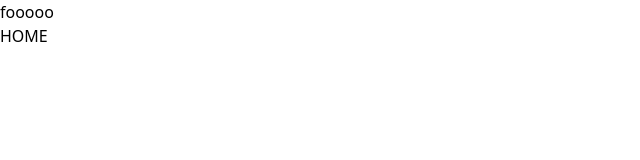
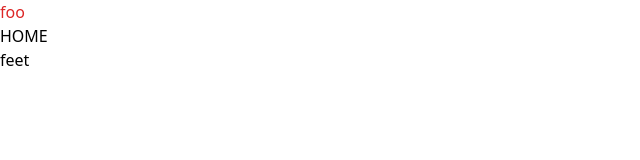
Before and after one commit to clairefro/icco-kennels-website, a Next.js app: page / in a window 1280 px wide. Shown: the top 160 px of the page, without its empty margins (0-640 px from the left). Built offline with nearby package versions, Linux system fonts and the light colour scheme.

Commit message:
Fix tailwind config && add kevin-dev

```diff
--- a/package.json
+++ b/package.json
@@ -4,6 +4,7 @@
   "private": true,
   "scripts": {
     "dev": "next dev",
+    "kevin-dev": "rm -rf .next && next dev",
     "build": "next build",
     "start": "next start",
     "lint": "next lint"
--- /dev/null
+++ b/src/components/Footer/index.tsx
@@ -0,0 +1,7 @@
+import React from "react";
+
+const Footer: React.FC = () => {
+  return <div>feet</div>;
+};
+
+export default Footer;
--- /dev/null
+++ b/src/components/Navbar/index.tsx
@@ -0,0 +1,7 @@
+import React from "react";
+
+const Navbar: React.FC = () => {
+  return <nav className="text-red-600">foo</nav>;
+};
+
+export default Navbar;
--- a/src/layouts/GlobalLayout.tsx
+++ b/src/layouts/GlobalLayout.tsx
@@ -1,4 +1,6 @@
 import React from "react";
+import Navbar from "../components/Navbar";
+import Footer from "../components/Footer";
 
 type Props = {
   children?: React.ReactNode;
@@ -6,11 +8,10 @@ type Props = {
 
 const GlobalLayout: React.FC<Props> = ({ children }) => {
   return (
-    <div className="text-red-500">
-      <>
-        <p>fooooo</p>
-        {children}
-      </>
+    <div>
+      <Navbar />
+      {children}
+      <Footer />
     </div>
   );
 };
--- a/tailwind.config.js
+++ b/tailwind.config.js
@@ -1,6 +1,6 @@
 /** @type {import('tailwindcss').Config} */
 module.exports = {
-  content: ["./pages/*.{html,js,jsx,ts,tsx}"],
+  content: ["./src/**/*.{html,js,jsx,ts,tsx}"],
   theme: {
     extend: {},
   },
```
